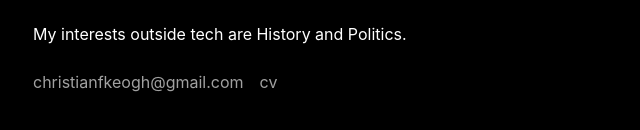
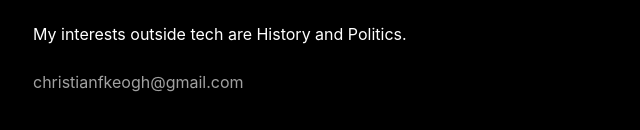
Before and after one commit to ChristianKeogh/personal_website, a Next.js app: page /about in a window 1280 px wide. Shown: the part 306-436 px from the top of the page, without its empty margins (319-959 px from the left). Built offline with nearby package versions, Linux system fonts and the light colour scheme.

Commit message:
Revert "added in CV"
This reverts commit bf88c08e05c3b3e5d139b26ed480c79f8976d0c7.

```diff
--- a/app/about/page.tsx
+++ b/app/about/page.tsx
@@ -18,17 +18,7 @@ export default function Page() {
         My interests outside tech are History and Politics.
       </p>
       <br />
-      <div className="flex space-x-4">
-        <p className="text-neutral-400">christianfkeogh@gmail.com</p>
-        <a
-          className="text-neutral-400"
-          rel="noopener noreferrer"
-          target="_blank"
-          href="/pdf/Curriculum-Vitae-2025.pdf"
-        >
-          cv
-        </a>
-      </div>
+      <p className="text-neutral-400">christianfkeogh@gmail.com</p>
     </section>
   );
 }
```
Also changed, not shown: 1 other file (tests, documents, lock files or other folders).
